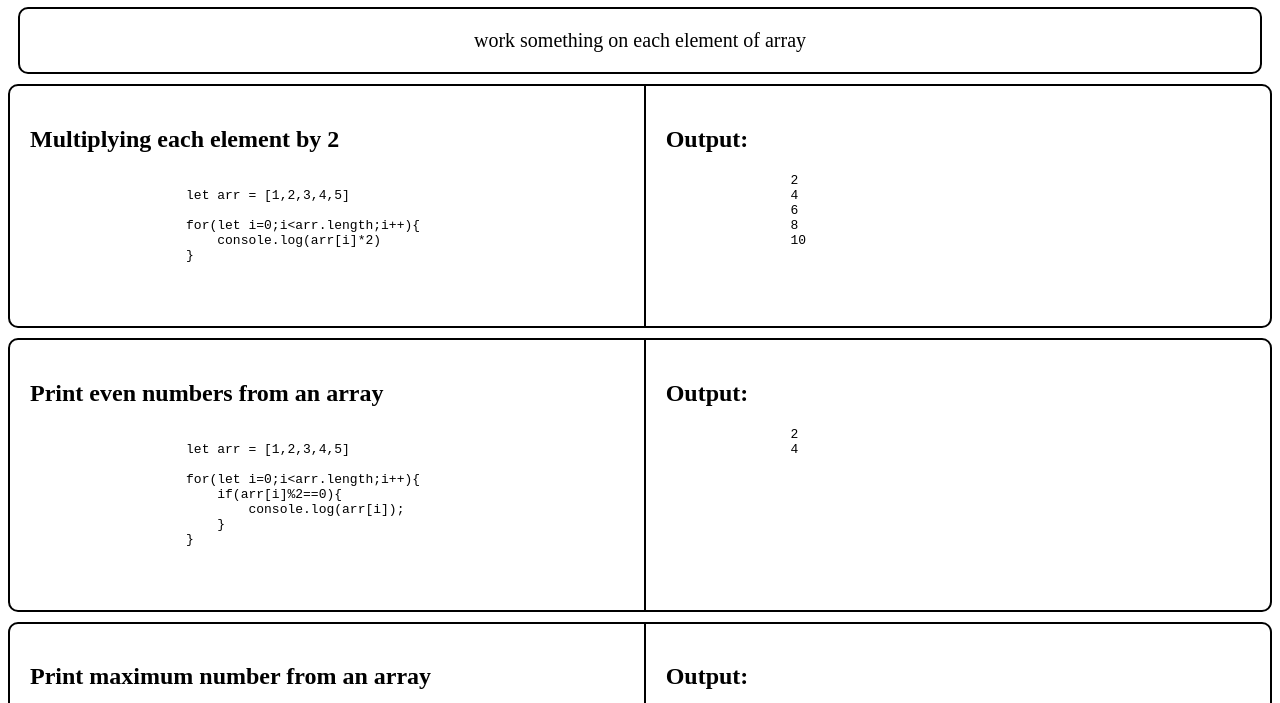
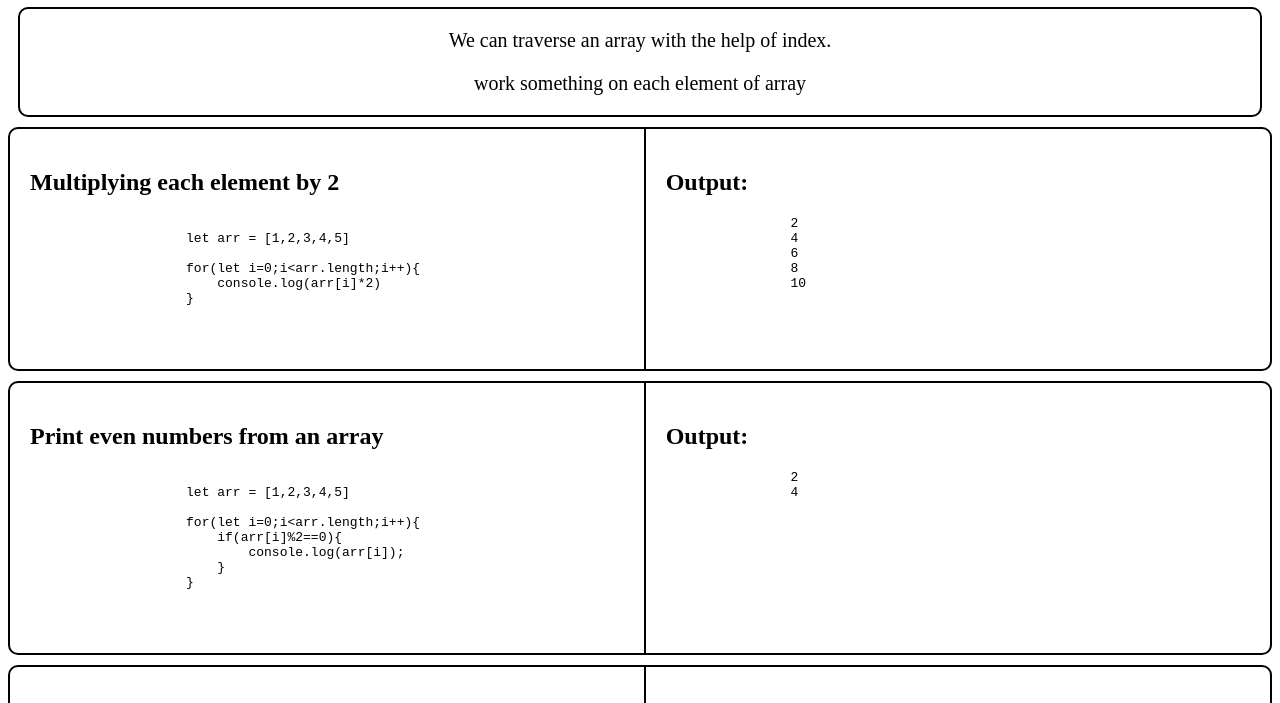
Before and after one commit to Sparsh7082/notes, a plain HTML site: page js.12.2.html in a window 1280 px wide. Shown: the part 134-837 px from the top of the page. Drawn offline with Linux system fonts and the light colour scheme.

Commit message:
js.12.2.html

```diff
--- a/js.12.2.html
+++ b/js.12.2.html
@@ -32,6 +32,7 @@
         </a>
     </div>
     <div class="explain">
+        <p>We can traverse an array with the help of index.</p>
         <p>work something on each element of array</p>
     </div>
     <div class="field">
```
